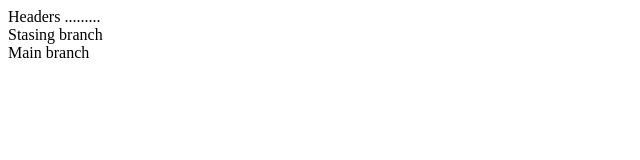
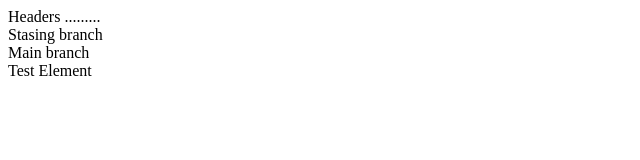
Before and after one commit to Krishna-747/plain, a plain HTML site: page index.html in a window 1280 px wide. Shown: the full height of the page, 0-640 px from the left. Drawn offline with Linux system fonts and the light colour scheme.

Commit message:
element added

```diff
--- a/index.html
+++ b/index.html
@@ -1,3 +1,4 @@
 <div>Headers .........</div>
 <div>Stasing branch</div>
 <div>Main branch</div>
+<div>Test Element</div>
```
